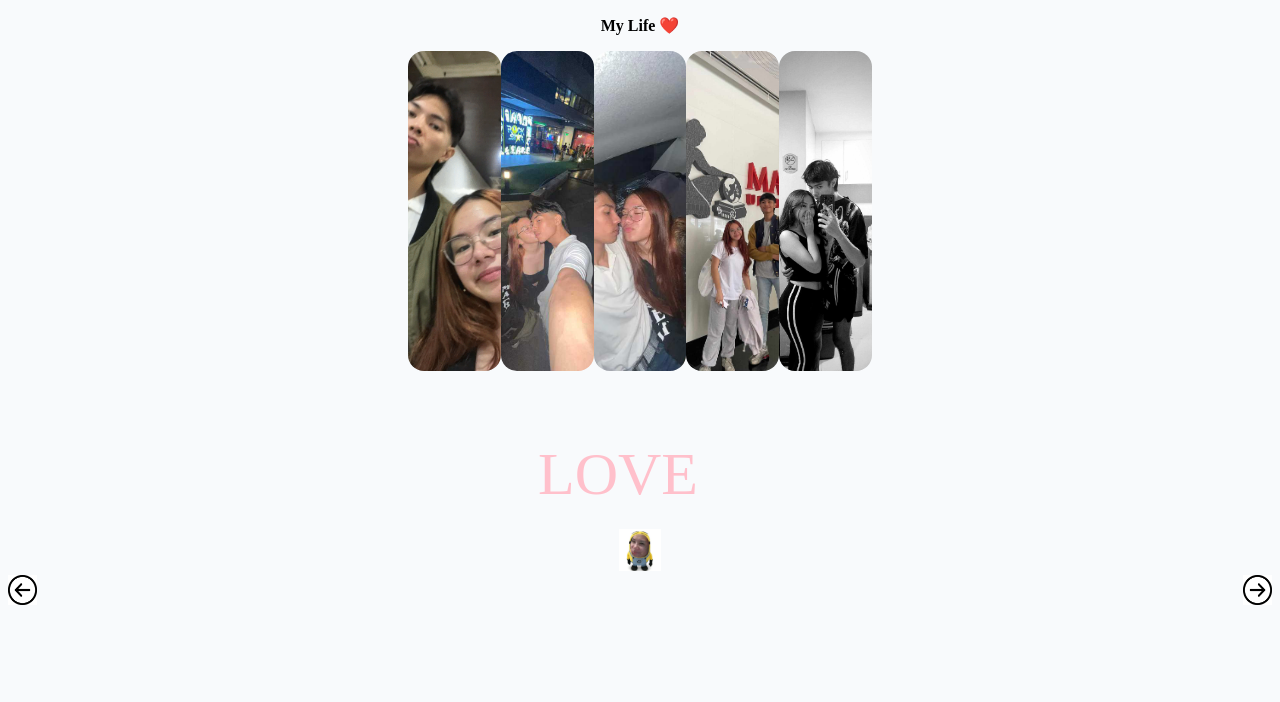
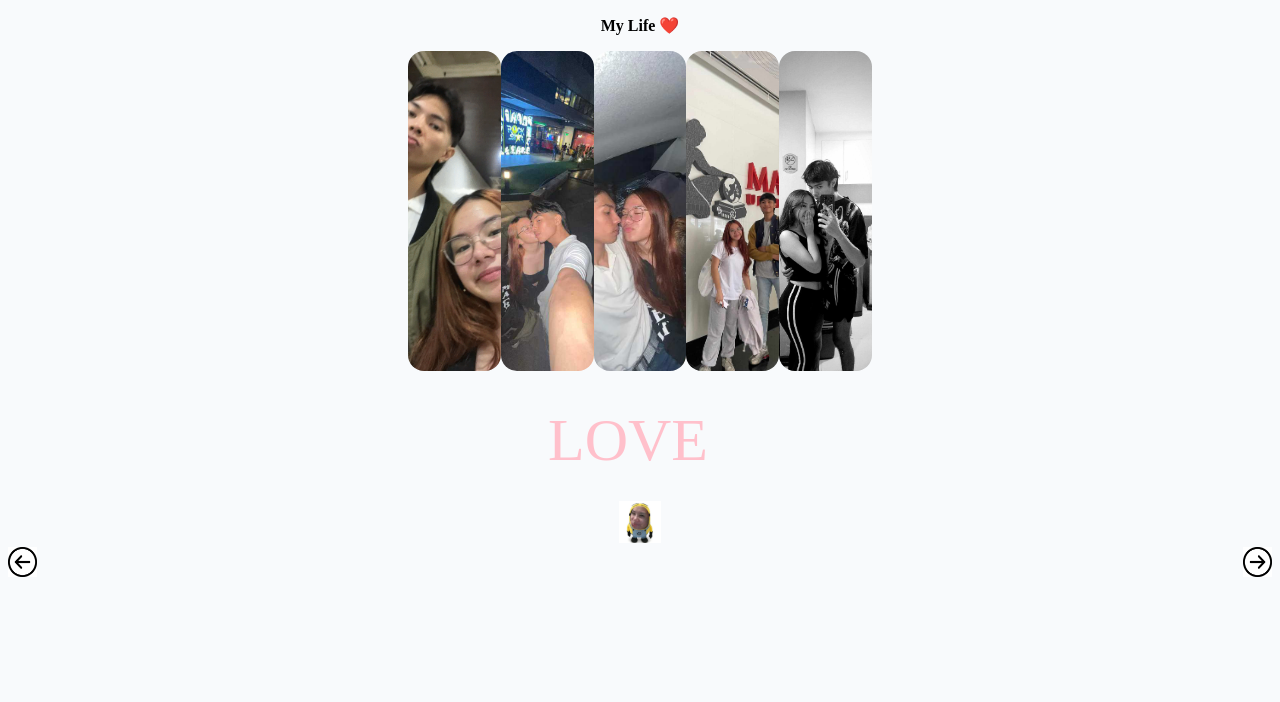
Before and after one commit to Leesanity8/VinaMyLove, a plain HTML site: page 2.html in a window 1280 px wide. Drawn offline with Linux system fonts and the light colour scheme.

Commit message:
Add files via upload

```diff
--- a/style.css
+++ b/style.css
@@ -109,10 +109,7 @@
 }
 
 .wrapper .dynamic-txts{
-   margin-top: 50px;
-  margin-bottom: 10px;
-  margin-right: 150px;
-  margin-left: 490px;
+  margin-left: 500px;
   height: 90px;
   line-height: 90px;
   overflow: hidden;
```
